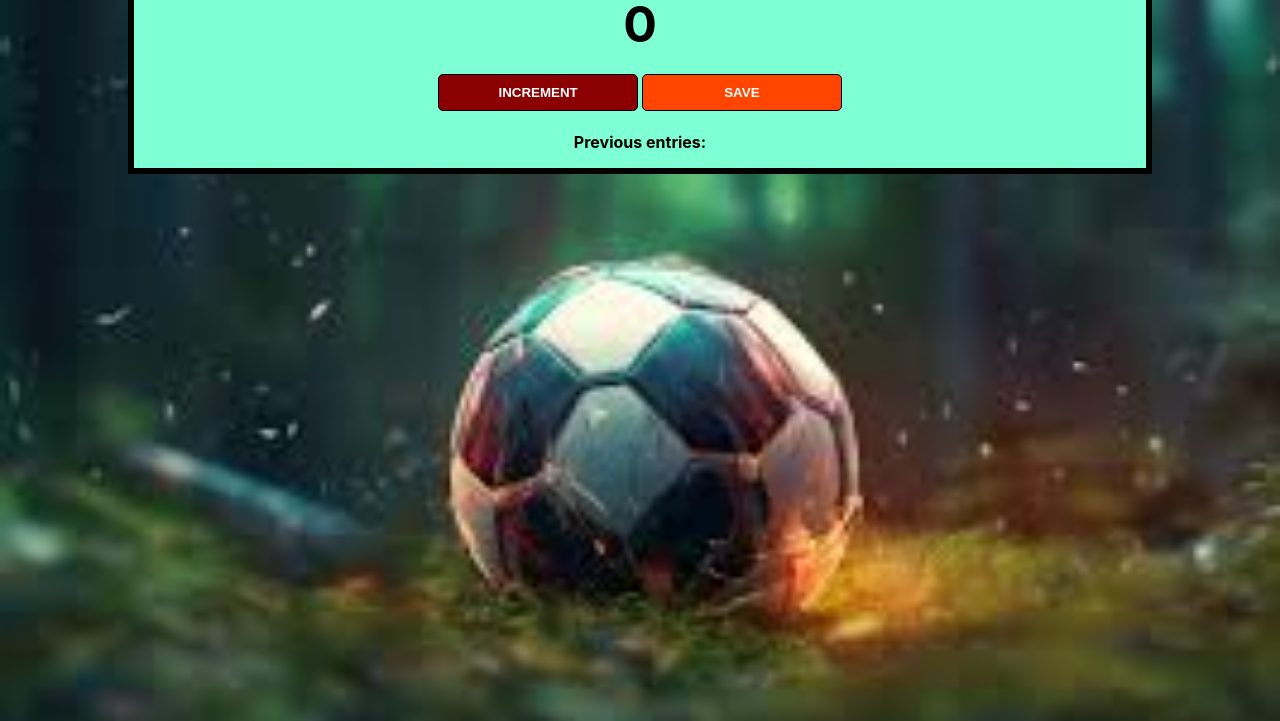
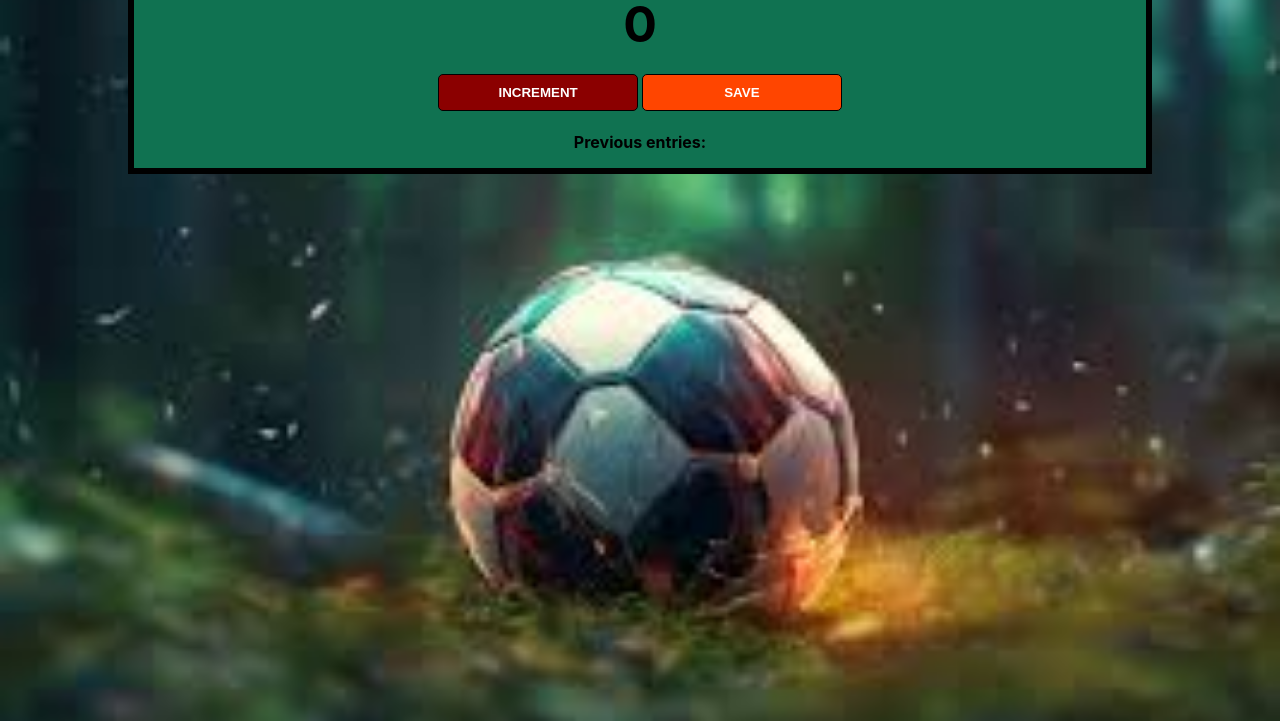
Before and after one commit to MarwanAbdirizak/football-score-board, a plain HTML site: page index.html in a window 1280 px wide. Shown: the part 79-800 px from the top of the page. Drawn offline with Linux system fonts and the light colour scheme.

Commit message:
add new feature in css

```diff
--- a/index.css
+++ b/index.css
@@ -4,10 +4,11 @@ body {
     font-family: -apple-system, BlinkMacSystemFont, 'Segoe UI', Roboto, Oxygen, Ubuntu, Cantarell, 'Open Sans', 'Helvetica Neue', sans-serif;
     font-weight: bold;
     text-align: center;
+    background-color: rgb(46, 49, 49);
 }
 .creation {
     border: 6px solid black;
-    background-color: aquamarine;
+    background-color: rgb(16, 114, 81);
     margin: auto;
     max-width: 80%;
 }
```
